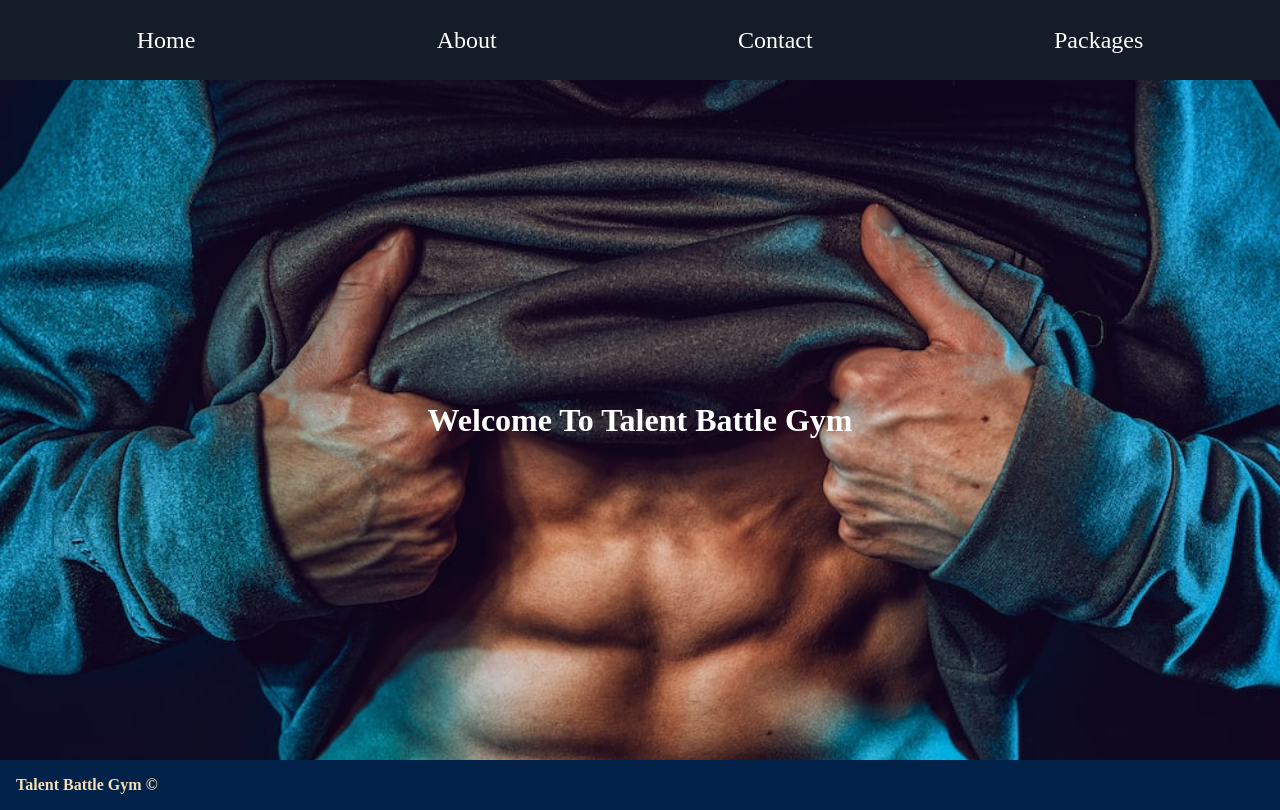
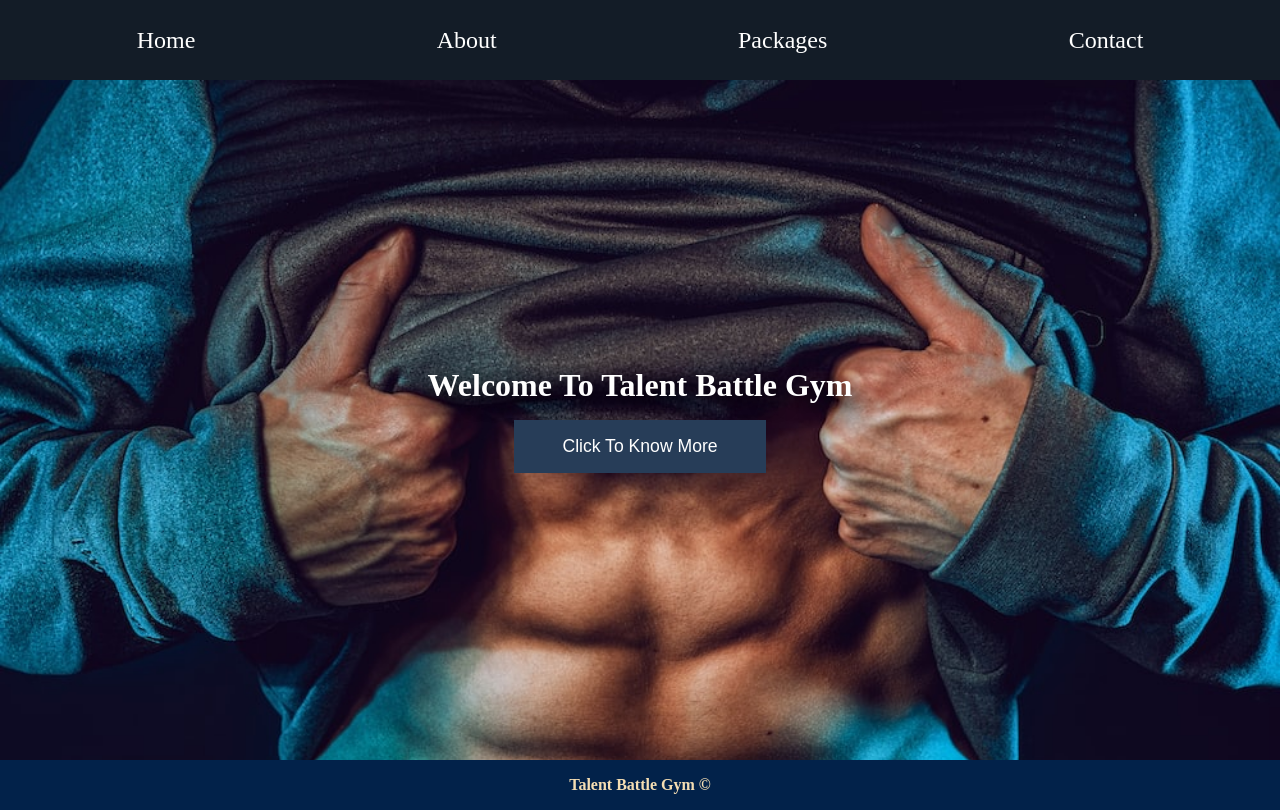
Before and after one commit to ameya-6964/gym-website-using-react, a React (Create React App) app: page / in a window 1280 px wide. Built offline with nearby package versions, Linux system fonts and the light colour scheme.

Commit message:
Done With Home Page

```diff
--- a/src/App.js
+++ b/src/App.js
@@ -15,16 +15,16 @@ function App()
       <ul>
         <li> <Link to="/">Home</Link> </li>
         <li> <Link to="/about">About</Link> </li>
+        <li> <Link to="/packages">Packages</Link> </li>
         <li> <Link to="/contact">Contact</Link> </li>
-        <li> <Link to="/packages">Packages</Link> </li>
 
       </ul>
     </nav>
     <Routes>
      <Route path="/" element={ <Home /> } />
      <Route path="/about" element={ <About /> } />
+     <Route path="/packages" element={ <Packages /> } />
      <Route path="/Contact" element={ <Contact /> } />
-     <Route path="/packages" element={ <Packages /> } />
     </Routes>
     <footer className='Footer'>
       <h5> Talent Battle Gym &copy;  </h5>
--- a/src/Components/Home.js
+++ b/src/Components/Home.js
@@ -4,6 +4,7 @@ const Home = () => {
   return (
     <div className='Hero'>
       <h1> Welcome To Talent Battle Gym</h1>
+      <button>Click To Know More </button>
     </div>
   )
 }
--- a/src/Styles/App.scss
+++ b/src/Styles/App.scss
@@ -28,7 +28,7 @@
         text-decoration: none;
         color: white;
         &:hover{
-            color: green;
+            color: goldenrod;
         }
         transition: color 0.5s ease-in-out;
     }
@@ -41,16 +41,13 @@
     background-color: rgb(2, 34, 74);
     min-height: 5vh;
     padding: 1rem;
-    display: flex;
-    margin: auto;
-    align-items: center;
-    flex-wrap: wrap;
+
     h5{
         font-size: 1rem;
-        color:wheat
+        color:wheat;
+        text-align: center
     }
   }
-
 
 @import './about';
 @import './contact';
--- a/src/Styles/_home.scss
+++ b/src/Styles/_home.scss
@@ -9,9 +9,22 @@
     justify-content: center;
     align-items: center;
     text-align: center;
+    button{
+        margin-top: 1rem;
+        padding: 1rem 3rem;
+        background: #273d58;
+        border: none;
+        color: white;
+        font-size: 1.1rem;
+        cursor: pointer;
+        transition: background 1s ease;
+    }
+    button:hover{
+        background: #1f2d3e ;
+    }
 
     h1{
-
+        text-shadow: 5px 5px 20px black;
         color: white;
     }
 }
```
